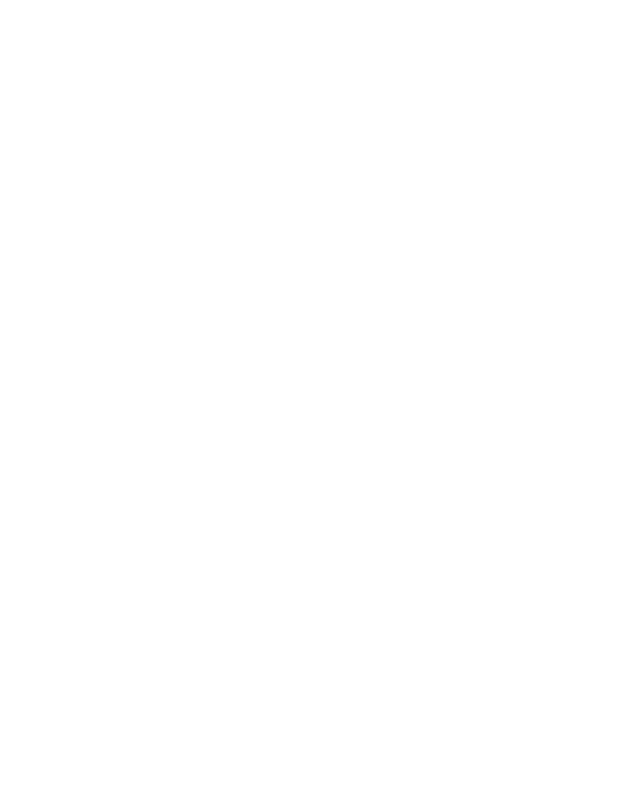
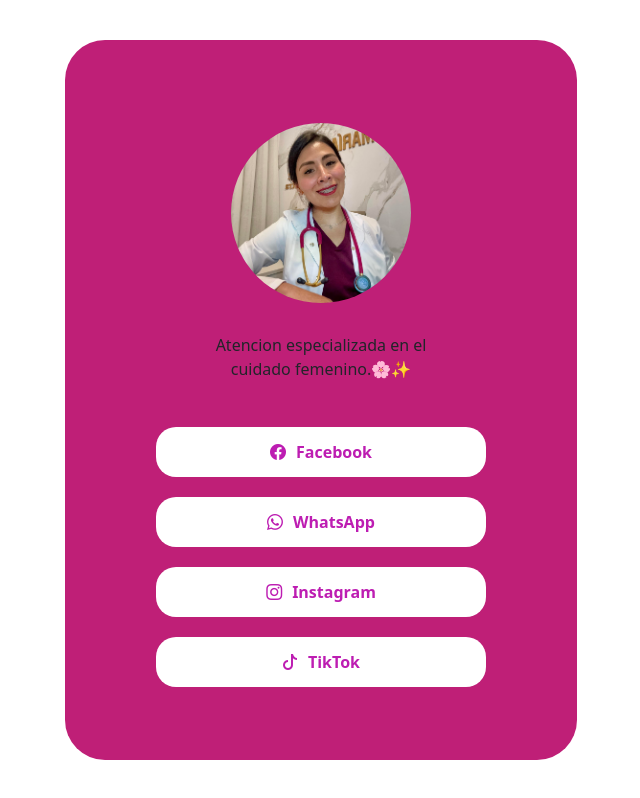
Before and after one commit to PentaAQ/Obstetric-Maria-Paula-Bio-Link-Page, a plain HTML site: page index.html in a window 1280 px wide. Shown: the whole page, without its empty margins (319-959 px from the left). Drawn offline with nearby package versions, Linux system fonts and the light colour scheme.

Commit message:
Avance 1 del cuerpo

```diff
--- a/index.html
+++ b/index.html
@@ -7,10 +7,34 @@
     <link rel="stylesheet" href="styles/style.css">
     <link href="https://cdn.jsdelivr.net/npm/bootstrap@5.3.3/dist/css/bootstrap.min.css" rel="stylesheet"
         integrity="sha384-QWTKZyjpPEjISv5WaRU9OFeRpok6YctnYmDr5pNlyT2bRjXh0JMhjY6hW+ALEwIH" crossorigin="anonymous">
+    <link rel="shortcut icon" href="assets/logo-obstetric.png" type="image/x-icon">
+    <link rel="stylesheet" href="https://cdn.jsdelivr.net/npm/bootstrap-icons@1.11.3/font/bootstrap-icons.min.css">
     <title>Obstetric Maria Paula</title>
 </head>
 
 <body>
+    <main>
+        <section class="info">
+            <div class="info-logo">
+                <img src="assets/puchi.jpg" alt="">
+            </div>
+            <div class="info-descripcion">
+                <p>Atencion especializada en el cuidado femenino.🌸✨</p>
+            </div>
+        </section>
+        <section class="botones">
+            <a href="https://www.facebook.com/profile.php?id=61565478266093" class="boton"><i
+                    class="bi bi-facebook"></i>Facebook</a>
+            <a href="https://api.whatsapp.com/send?phone=%2B51989795686&context=ARCbC5om5fczSnZ8YOKVZKPBDoP0NFQAvyja-yPmeXsIG-tChamRurzMocHNaWXzLuUSTg08BRJ-kVSrsLR38L2Fiyspk8OsU9OeEqo_WIk9ldk3vhWZCuYP8iu_XoSD2WV1kG1vRtWnfnTbdLyneQOmSg&source=FB_Page&app=facebook&entry_point=page_cta&fbclid=IwY2xjawH59OxleHRuA2FlbQIxMAABHX_Cgv7_4d-V_Zupv_Ub-3PD_pYa-EL2KpvijB8apt5Vs88j0wCIv6Ojjg_aem_KMFf05TNDeovTPkXDyiewA"
+                class="boton"><i class="bi bi-whatsapp"></i>WhatsApp</a>
+            <a href="https://www.instagram.com/obstetramariapaula/" class="boton"><i
+                    class="bi bi-instagram"></i>Instagram</a>
+
+            <a href="https://www.instagram.com/obstetramariapaula/" class="boton"><i class="bi bi-tiktok"></i>TikTok</a>
+        </section>
+    </main>
+
+
 
 
     <script src="https://cdn.jsdelivr.net/npm/bootstrap@5.3.3/dist/js/bootstrap.bundle.min.js"
--- a/styles/style.scss
+++ b/styles/style.scss
@@ -0,0 +1,82 @@
+* {
+    margin: 0;
+    padding: 0;
+    box-sizing: border-box;
+}
+
+body {
+    width: 100%;
+    height: 100vh;
+    display: flex;
+    align-items: center;
+    justify-content: center;
+    border-radius: 30px;
+
+    main {
+        height: 90%;
+        display: flex;
+        align-items: center;
+        justify-content: center;
+        flex-direction: column;
+        width: 40%;
+        border-radius: 40px;
+        background-color: #BF1F77;
+
+
+        .info {
+            width: 50%;
+            display: flex;
+            justify-content: center;
+            align-items: center;
+            flex-direction: column;
+            margin-bottom: 30px;
+
+            .info-logo {
+                width: 200px;
+                height: 200px;
+                display: flex;
+                align-items: center;
+                justify-content: center;
+                // border-radius: 100%;
+                // padding: 10px 20px 20px 30px;
+                // background-color: black;
+                margin-bottom: 20px;
+
+                img {
+                    border-radius: 100%;
+                    object-fit: cover;
+                    // border: 1px solid white;
+                    width: 90%;
+                }
+            }
+
+            .info-descripcion {
+                text-align: center;
+            }
+        }
+
+        .botones {
+            display: flex;
+            align-items: center;
+            justify-content: center;
+            flex-direction: column;
+            gap: 20px;
+
+            .boton {
+                width: 330px;
+                height: 50px;
+                border-radius: 20px;
+                border: none;
+                outline: none;
+                background-color: white;
+                display: flex;
+                gap: 10px;
+                align-items: center;
+                justify-content: center;
+                font-weight: bold;
+                text-decoration: none;
+                color: rgb(189, 29, 178);
+            }
+        }
+    }
+}
```
Also changed, not shown: assets/puchi.jpg (added), styles/style.css, 1 other file.
